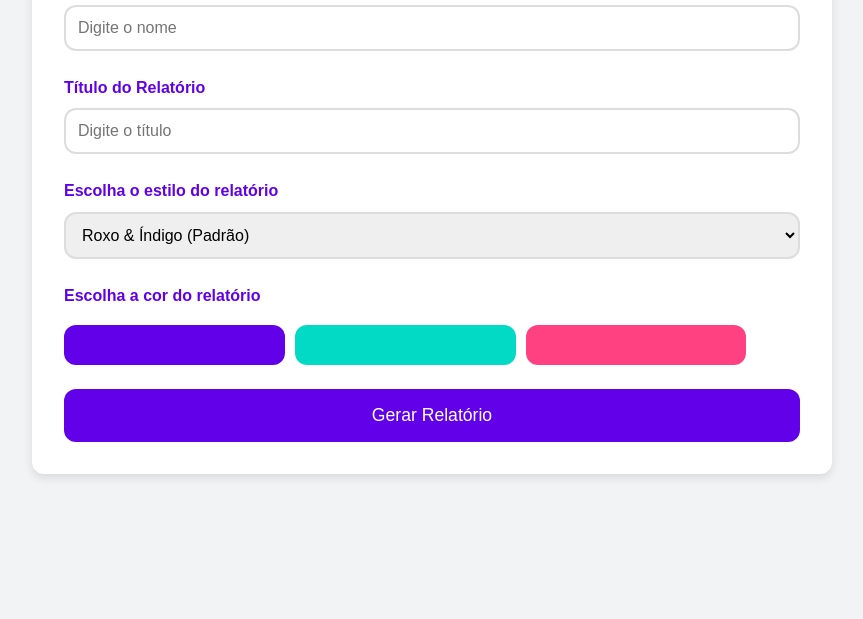
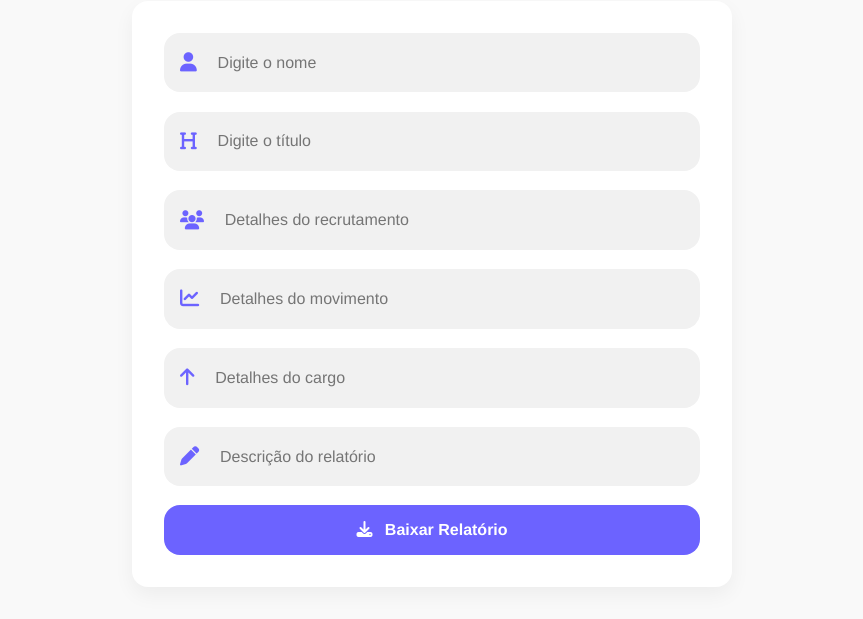
Before and after one commit to WEDXISz/Site-c.i.a, a plain HTML site: page Relatorio.html in a window 1280 px wide. Shown: the part 192-811 px from the top of the page, without its empty margins (208-1071 px from the left). Drawn offline with nearby package versions, Linux system fonts and the light colour scheme.

Commit message:
Relatorio.html

```diff
--- a/Relatorio.html
+++ b/Relatorio.html
@@ -1,251 +1,262 @@
 <!DOCTYPE html>
 <html lang="pt-br">
 <head>
-  <meta charset="UTF-8">
-  <meta name="viewport" content="width=device-width, initial-scale=1.0">
-  <title>Gerador de Relatórios Sofisticado</title>
+<meta charset="UTF-8" />
+<meta name="viewport" content="width=device-width, initial-scale=1.0" />
+<title>Gerador de Relatórios</title>
+<link href="https://cdnjs.cloudflare.com/ajax/libs/font-awesome/6.5.0/css/all.min.css" rel="stylesheet" />
 <style>
-    /* Definição de variáveis para cores */
   :root {
-      --primary-color: #6200ea;
+    --primary-color: #6c63ff;
     --secondary-color: #03dac6;
-      --tertiary-color: #ff4081;
-      --background-color: #f1f3f4;
+    --accent-color: #ff4081;
+    --bg-color: #f9f9f9;
     --white: #ffffff;
-      --dark: #333333;
-      --border-radius: 12px;
+    --text-color: #333333;
+    --border-radius: 16px;
+    --shadow: 0 8px 20px rgba(0, 0, 0, 0.05);
   }
 
-    /* Reset básico */
   * {
+    box-sizing: border-box;
     margin: 0;
     padding: 0;
-      box-sizing: border-box;
+    font-family: 'Helvetica Neue', sans-serif;
   }
 
   body {
-      font-family: 'Arial', sans-serif;
-      background: var(--background-color);
-      color: var(--dark);
-      line-height: 1.6;
-    }
-
-    /* Container principal */
-    .container {
-      max-width: 800px;
-      margin: 3rem auto;
+    background: var(--bg-color);
+    color: var(--text-color);
+    line-height: 1.5;
     padding: 2rem;
-      background: var(--white);
-      border-radius: var(--border-radius);
-      box-shadow: 0 4px 10px rgba(0, 0, 0, 0.1);
   }
 
   h1 {
     text-align: center;
-      font-size: 2rem;
     color: var(--primary-color);
-      margin-bottom: 2rem;
+    margin-bottom: 1rem;
+    font-size: 2.2rem;
+  }
+
+  .header-image {
+    display: block;
+    margin: 0 auto 2rem;
+    width: 80px;
+  }
+
+  .container {
+    background: var(--white);
+    border-radius: var(--border-radius);
+    box-shadow: var(--shadow);
+    max-width: 600px;
+    margin: auto;
+    padding: 2rem;
   }
 
   .input-group {
-      margin-bottom: 1.5rem;
+    display: flex;
+    align-items: center;
+    margin-bottom: 1.2rem;
+    background: #f1f1f1;
+    border-radius: var(--border-radius);
+    padding: 0.5rem 1rem;
   }
 
-    label {
-      display: block;
-      font-weight: bold;
-      margin-bottom: 0.5rem;
+  .input-group i {
     color: var(--primary-color);
+    margin-right: 0.5rem;
+    font-size: 1.2rem;
   }
 
-    input[type="text"], select {
-      width: 100%;
-      padding: 0.75rem;
-      border: 2px solid #ddd;
+  input[type="text"] {
+    flex: 1;
+    padding: 0.8rem;
+    border: none;
     border-radius: var(--border-radius);
     font-size: 1rem;
-      transition: all 0.3s ease;
-    }
-
-    input[type="text"]:focus, select:focus {
-      border-color: var(--primary-color);
+    background: transparent;
     outline: none;
   }
 
-    .color-options {
-      display: flex;
-      gap: 10px;
-      margin-top: 1rem;
+  .generate-btn,
+  .download-btn {
+    display: block;
+    width: 100%;
+    padding: 1rem;
+    border-radius: var(--border-radius);
+    border: none;
+    font-weight: bold;
+    cursor: pointer;
+    transition: all 0.3s;
+    font-size: 1rem;
   }
 
-    .color-option {
-      width: 30%;
-      height: 40px;
-      border-radius: var(--border-radius);
-      cursor: pointer;
-      transition: transform 0.3s ease;
-    }
-
-    .color-option:hover {
-      transform: scale(1.1);
-    }
-
-    .color-option:first-child { background: #6200ea; }
-    .color-option:nth-child(2) { background: #03dac6; }
-    .color-option:nth-child(3) { background: #ff4081; }
-
   .generate-btn {
-      width: 100%;
-      padding: 1rem;
     background: var(--primary-color);
     color: var(--white);
-      border: none;
-      border-radius: var(--border-radius);
-      font-size: 1.1rem;
-      cursor: pointer;
-      transition: background 0.3s ease;
+    margin-top: 1rem;
   }
 
   .generate-btn:hover {
     background: var(--secondary-color);
   }
 
-    /* Relatório gerado */
+  .download-btn {
+    background: var(--accent-color);
+    color: var(--white);
+    margin-top: 2rem;
+  }
+
+  .download-btn:hover {
+    background: var(--secondary-color);
+  }
+
   .report {
+    display: none;
+    margin-top: 3rem;
     background: var(--white);
+    border-radius: var(--border-radius);
+    box-shadow: var(--shadow);
     padding: 2rem;
-      border-radius: var(--border-radius);
-      margin-top: 3rem;
-      box-shadow: 0 4px 10px rgba(0, 0, 0, 0.1);
-      display: none;
   }
 
   .report-header {
     display: flex;
     justify-content: space-between;
-      margin-bottom: 2rem;
-      font-size: 1rem;
+    margin-bottom: 1rem;
+    color: var(--primary-color);
     font-weight: bold;
-      color: var(--primary-color);
+  }
+
+  #report-title {
+    text-align: center;
+    margin-bottom: 1rem;
+    color: var(--text-color);
   }
 
   .report-section {
+    background: var(--primary-color);
+    color: var(--white);
+    border-radius: var(--border-radius);
     padding: 1rem;
     margin-bottom: 1rem;
-      background: var(--secondary-color);
-      border-radius: var(--border-radius);
-      display: flex;
-      align-items: center;
-      gap: 0.5rem;
-      color: var(--white);
   }
 
-    .report-section input[type="text"] {
-      width: 80%;
-      padding: 0.5rem;
-      border-radius: var(--border-radius);
-      border: none;
-      margin-left: 10px;
+  .report-section strong {
+    display: block;
+    margin-bottom: 0.5rem;
   }
 
-    .download-btn {
-      display: block;
-      width: 100%;
-      padding: 1rem;
-      background: var(--primary-color);
-      color: var(--white);
-      text-align: center;
-      border-radius: var(--border-radius);
-      font-weight: bold;
-      margin-top: 2rem;
-      cursor: pointer;
-      text-decoration: none;
-      transition: background 0.3s ease;
-    }
-
-    .download-btn:hover {
-      background: var(--tertiary-color);
+  .generate-btn i,
+  .download-btn i {
+    margin-right: 0.5rem;
   }
 </style>
 </head>
 <body>
 
+<h1>Gerador de Relatórios</h1>
+<img src="https://cdn-icons-png.flaticon.com/512/4359/4359980.png" alt="Relatório" class="header-image" />
+
 <div class="container">
-  <h1>Gerador de Relatórios</h1>
-
   <div class="input-group">
-    <label for="nome">Nome</label>
-    <input type="text" id="nome" placeholder="Digite o nome">
+    <i class="fa-solid fa-user"></i>
+    <input type="text" id="nome" placeholder="Digite o nome" oninput="updateReport()" />
   </div>
 
   <div class="input-group">
-    <label for="titulo">Título do Relatório</label>
-    <input type="text" id="titulo" placeholder="Digite o título">
+    <i class="fa-solid fa-heading"></i>
+    <input type="text" id="titulo" placeholder="Digite o título" oninput="updateReport()" />
   </div>
 
   <div class="input-group">
-    <label for="style">Escolha o estilo do relatório</label>
-    <select id="style">
-      <option>Roxo & Índigo (Padrão)</option>
-      <option>Verde & Azul</option>
-      <option>Laranja & Amarelo</option>
-    </select>
+    <i class="fa-solid fa-users"></i>
+    <input type="text" id="recrutamento-input" placeholder="Detalhes do recrutamento" oninput="updateReport()" />
   </div>
 
   <div class="input-group">
-    <label>Escolha a cor do relatório</label>
-    <div class="color-options">
-      <div class="color-option"></div>
-      <div class="color-option"></div>
-      <div class="color-option"></div>
-    </div>
+    <i class="fa-solid fa-chart-line"></i>
+    <input type="text" id="movimento-input" placeholder="Detalhes do movimento" oninput="updateReport()" />
   </div>
 
-  <button class="generate-btn" onclick="generateReport()">Gerar Relatório</button>
+  <div class="input-group">
+    <i class="fa-solid fa-arrow-up"></i>
+    <input type="text" id="cargo-input" placeholder="Detalhes do cargo" oninput="updateReport()" />
+  </div>
+
+  <div class="input-group">
+    <i class="fa-solid fa-pen"></i>
+    <input type="text" id="descricao-input" placeholder="Descrição do relatório" oninput="updateReport()" />
+  </div>
+
+  <button class="generate-btn" onclick="downloadReport()">
+    <i class="fa-solid fa-download"></i> Baixar Relatório
+  </button>
 </div>
 
 <div class="report" id="report">
   <div class="report-header">
-    <span id="report-name">Nome: </span>
-    <span id="report-date">Data: </span>
+    <span id="report-name">Nome:</span>
+    <span id="report-date">Data:</span>
   </div>
 
-  <h2 id="report-title">Título do Relatório</h2>
+  <h2 id="report-title">Título</h2>
 
   <div class="report-section">
-    <span>👥 Recrutamento</span>
-    <input type="text" id="recrutamento" placeholder="Detalhes do recrutamento">
+    <strong>👥 Recrutamento</strong>
+    <div id="report-recrutamento"></div>
   </div>
 
   <div class="report-section">
-    <span>📈 Movimento</span>
-    <input type="text" id="movimento" placeholder="Detalhes do movimento">
+    <strong>📈 Movimento</strong>
+    <div id="report-movimento"></div>
   </div>
 
   <div class="report-section">
-    <span>🏅 Subiu de Cargo</span>
-    <input type="text" id="cargo" placeholder="Detalhes do cargo">
+    <strong>🏅 Subiu de Cargo</strong>
+    <div id="report-cargo"></div>
   </div>
 
   <div class="report-section">
-    <span>📝 Descrição</span>
-    <input type="text" id="descricao" placeholder="Descrição do relatório">
+    <strong>📝 Descrição</strong>
+    <div id="report-descricao"></div>
   </div>
 
-  <a href="#" class="download-btn">⬇️ Baixar Relatório como Imagem</a>
+  <button class="download-btn" onclick="downloadReport()">
+    <i class="fa-solid fa-download"></i> Baixar Imagem
+  </button>
 </div>
 
+<script src="https://cdn.jsdelivr.net/npm/html2canvas@1.4.1/dist/html2canvas.min.js"></script>
 <script>
-  function generateReport() {
-    const nome = document.getElementById('nome').value || 'Nome';
-    const titulo = document.getElementById('titulo').value || 'Título do Relatório';
+  function updateReport() {
+    const nome = document.getElementById('nome').value.trim() || 'Nome';
+    const titulo = document.getElementById('titulo').value.trim() || 'Título do Relatório';
     const data = new Date().toLocaleDateString();
+    const recrutamento = document.getElementById('recrutamento-input').value.trim() || 'Sem detalhes';
+    const movimento = document.getElementById('movimento-input').value.trim() || 'Sem detalhes';
+    const cargo = document.getElementById('cargo-input').value.trim() || 'Sem detalhes';
+    const descricao = document.getElementById('descricao-input').value.trim() || 'Sem descrição';
 
     document.getElementById('report-name').innerText = `Nome: ${nome}`;
     document.getElementById('report-title').innerText = titulo;
     document.getElementById('report-date').innerText = `Data: ${data}`;
+    document.getElementById('report-recrutamento').innerText = recrutamento;
+    document.getElementById('report-movimento').innerText = movimento;
+    document.getElementById('report-cargo').innerText = cargo;
+    document.getElementById('report-descricao').innerText = descricao;
 
     document.getElementById('report').style.display = 'block';
+  }
+
+  function downloadReport() {
+    const report = document.getElementById('report');
+    html2canvas(report).then(canvas => {
+      const link = document.createElement('a');
+      link.download = 'relatorio.png';
+      link.href = canvas.toDataURL('image/png');
+      link.click();
+    });
   }
 </script>
 
```
Lines whose indentation alone changed are shown as unchanged.
